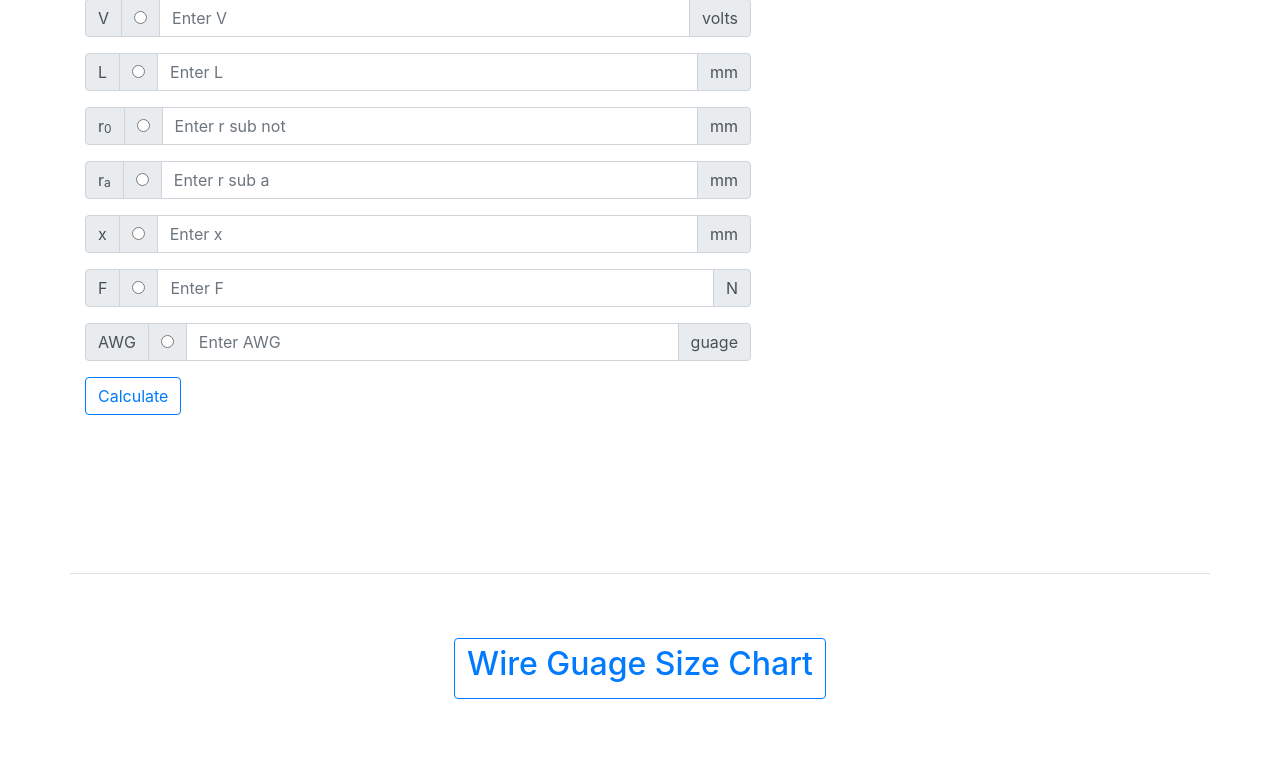
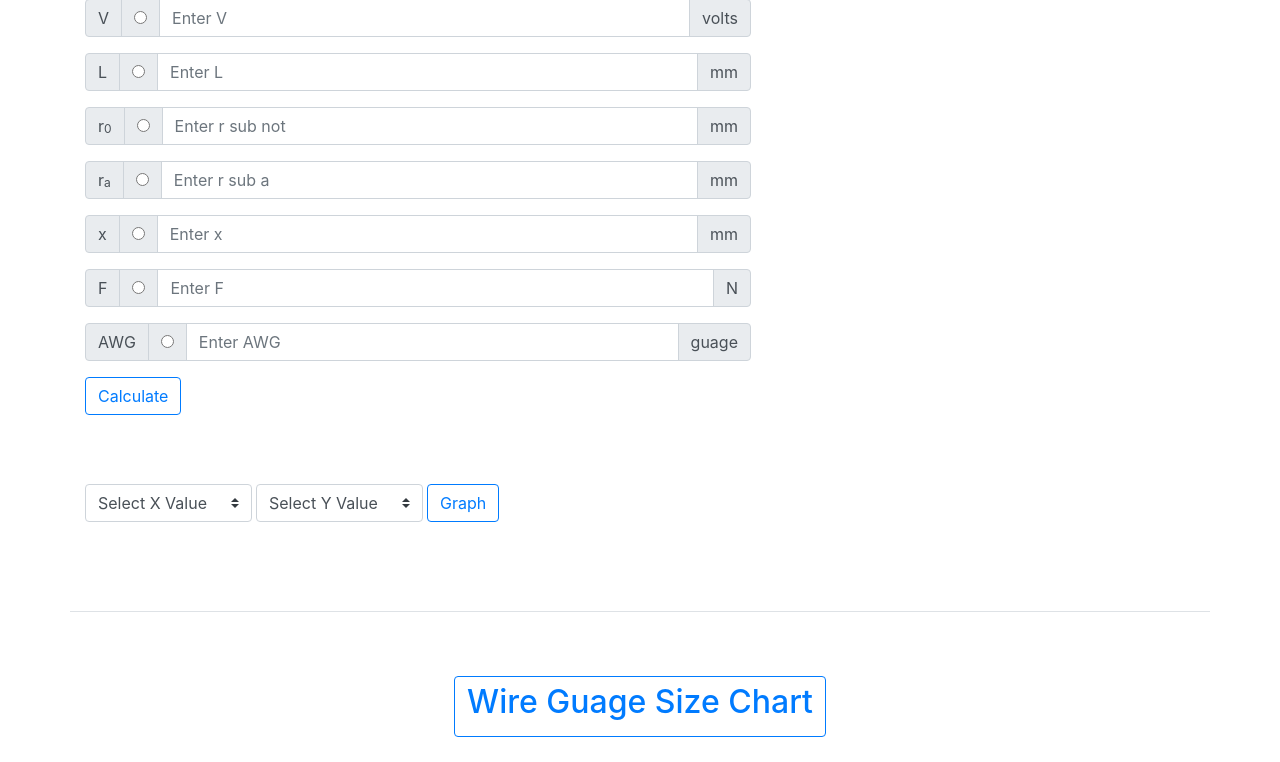
Before and after one commit to solenoid-pdx/solenoid, a Django app: page / in a window 1280 px wide. Shown: the part 628-1390 px from the top of the page. Before the commit the page ends 1327 px from the top, so only its background shows below. Run offline with Django 3.2, Linux system fonts and the light colour scheme; some libraries are stand-ins or nearby versions.

Commit message:
Added selectors and a button for the graph, created new form. No functionality yet

```diff
--- a/solenoid_app/forms.py
+++ b/solenoid_app/forms.py
@@ -9,8 +9,7 @@ class DataSetForm(forms.Form):
     force = forms.FloatField()
     awg = forms.CharField()
     compute = forms.CharField()
-    toGraph = forms.CharField()
 
 
-class GraphSetForm(DataSetForm):
+class GraphForm(DataSetForm):
     toGraph = forms.CharField()
--- a/solenoid_app/views.py
+++ b/solenoid_app/views.py
@@ -5,7 +5,7 @@ from django.http import JsonResponse
 from subprocess import check_output
 from django.views.generic import TemplateView
 from chartjs.views.lines import BaseLineChartView
-from .forms import DataSetForm
+from .forms import DataSetForm, GraphForm
 from solenoid_app.solenoid_math.solver import solenoid_solve
 import os
 import time
@@ -41,7 +41,6 @@ def formHandle(request):
             data['force'] = form.cleaned_data['force']
             data['awg'] = form.cleaned_data['awg']
             data['compute'] = form.cleaned_data['compute']
-            data['toGraph'] = form.cleaned_data['toGraph']
             compute = data['compute']
 
             data[compute] = None
@@ -70,7 +69,7 @@ def voltageChart(request):
     }
 
     if (request.method == "POST"):
-        form = DataSetForm(request.POST)
+        form = GraphForm(request.POST)
         print(request.POST)
         if form.is_valid():
             data['voltage'] = form.cleaned_data['voltage']
--- a/static/js/chartHandler.js
+++ b/static/js/chartHandler.js
@@ -2,7 +2,6 @@ let $voltageChart = $("#voltage-Chart")
 let compute = 'force' //Change later :)
 
 const voltageChartAjax = (inputs, toGraph) => {
-  console.log(toGraph)
   $.ajax({
           type: 'POST',
           url: 'voltageChart',
--- a/static/js/formHandler.js
+++ b/static/js/formHandler.js
@@ -106,7 +106,6 @@ const formSubmitHandler = () => {
             force: inputs.inputs[5].value,
             awg: inputs.inputs[6].value,
             compute: inputs.toCompute,
-            toGraph: inputs.toGraph,
             csrfmiddlewaretoken: $('input[name=csrfmiddlewaretoken]').val(),
           },
             success: res => {
--- a/static/js/main.js
+++ b/static/js/main.js
@@ -5,12 +5,14 @@ const renderPage = () => {
 
 const mountInputs = () => {
     let form = document.getElementById("input-submit-form");
+    createDropDown();
     let inputs = createInputs();
     let submit_button = '<input class="btn btn-outline-primary" type="submit" value="Calculate">'
     inputs.forEach(input => {
         form.insertAdjacentHTML('beforeend', input['html']);
     });
     form.insertAdjacentHTML('beforeend', submit_button);
+
 };
 
 const createInputs = () => {
@@ -75,6 +77,20 @@ const createInputs = () => {
     return inputs;
 };
 
+const createDropDown = () => {
+  let select_X = document.getElementById("x-values-input")
+  let select_Y = document.getElementById("y-values-input")
+  let inputs = ['Voltage', 'Length', 'r_not', 'r_a', 'x', 'Force', 'AWG']
+  inputs.forEach( element => {
+    let option = document.createElement('option')
+    option.text = `${element}`
+    select_X.add(option)
+    let option1 = document.createElement('option')
+    option1.text = `${element}`
+    select_Y.add(option1)
+  })
+}
+
 const populateDefaults = () => {
   document.getElementById('input-text-voltage').value = '5';
   document.getElementById('input-text-length').value = '27';
--- a/templates/index.html
+++ b/templates/index.html
@@ -102,8 +102,33 @@
             >
             </div>
         </div>
+        <div id="graph-select" style='margin-bottom: 5;'>
+            <select
+                name="x-values-input"
+                id="x-values-input"
+                class="custom-select"
+                style="width:15%">
+                <!-- <optgroup label="X Value"></optgroup> -->
+                <option value='' disabled selected > Select X Value</option>
+            </select>
+            <select
+                 name="y-values-input"
+                 id="y-values-input"
+                 class="custom-select"
+                 style="width:15%">
+                 <!-- <optgroup label="Y Value"></optgroup> -->
+                <option value='' disabled selected> Select Y Value</option>
+            </select>
+
+            <button class="btn btn-outline-primary"
+                style="margin-bottom: 0%;"
+                type="button">
+                Graph
+            </button>
+        </div>
         <div id="graph-container" style="width: 100%; display: none;">
                 <h3>Graph</h3>
+
                 <div>
                     {% include 'voltageChart.html' %}
                 </div>
@@ -139,5 +164,7 @@
         form.preventDefault();
         formSubmitHandler();
     });
+    $('#x-values-input, #y-values-input').prop("selectedIndex", 0);
+    //TODO :: Add onChange to add and remove options from selectors
 </script>
 </html>
```
